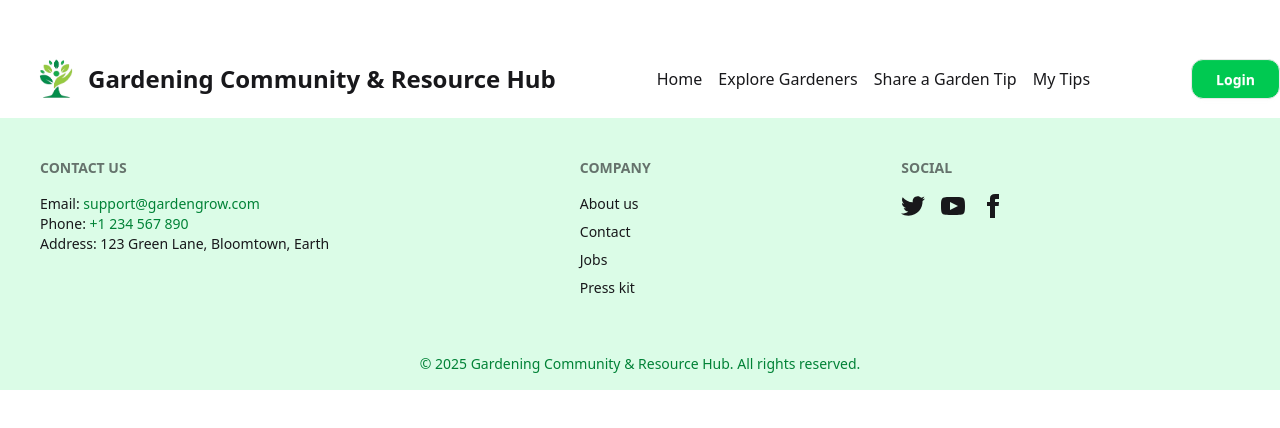
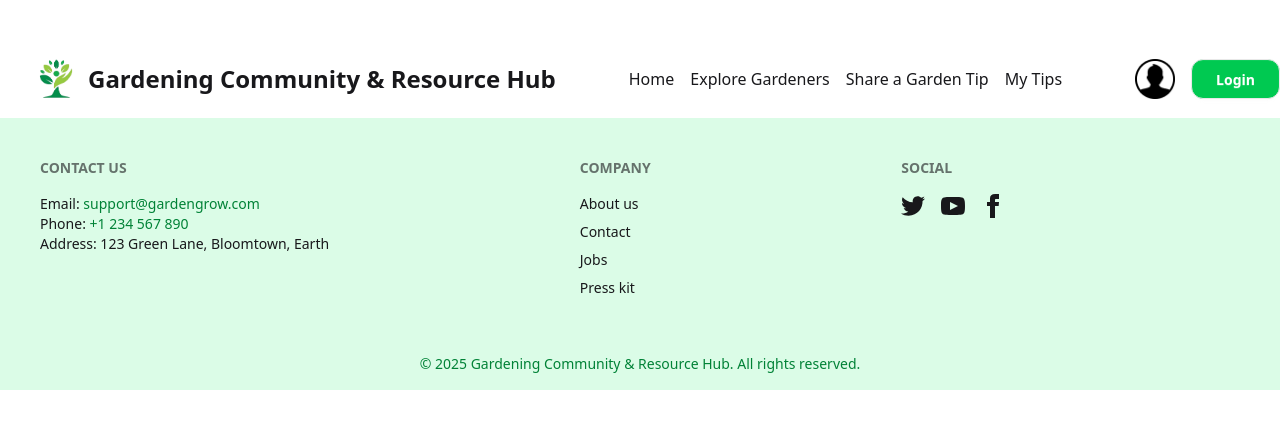
Before and after one commit to iftakhersifat/gardening-community-client, a React (Vite) app: page / in a window 1280 px wide. Shown: the top 428 px of the page. Built offline with nearby package versions, Linux system fonts and the light colour scheme.

Commit message:
added user image

```diff
--- a/src/Components/Root/Navbar.jsx
+++ b/src/Components/Root/Navbar.jsx
@@ -35,7 +35,8 @@ const Navbar = () => {
                 <NavLink to="/tips">My Tips</NavLink>
             </div>
             {/* login button */}
-            <div>
+            <div className='flex gap-4'>
+                <img className='w-10' src="/assets/user.png" alt="" />
                 <Link to="/login"><button className='btn bg-green-500 rounded-xl px-6 text-white'>Login</button></Link>
             </div>
 
```
Also changed, not shown: assets/user.png (added).
